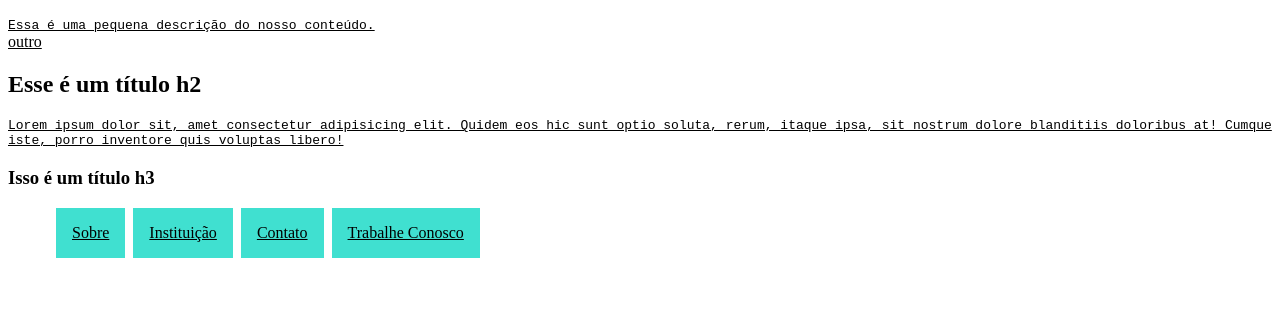
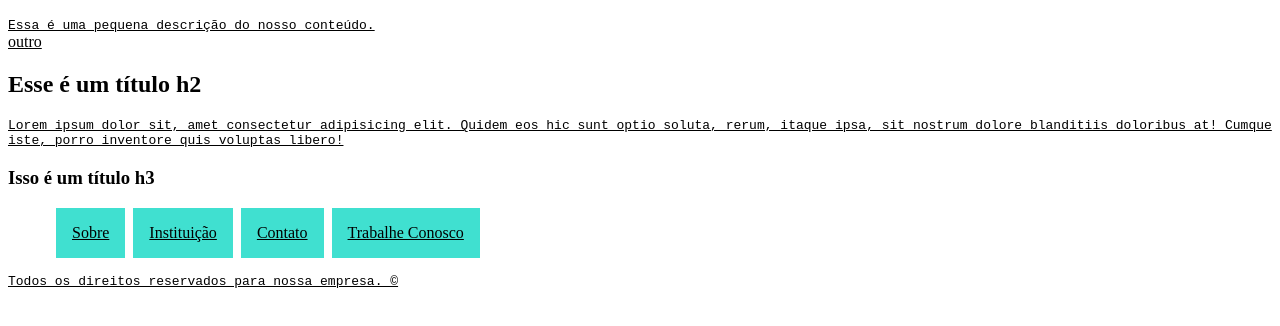
Before and after one commit to rick-Costa/treinando-git, a plain HTML site: page index.html in a window 1280 px wide. Shown: the part 48-374 px from the top of the page. Drawn offline with Linux system fonts and the light colour scheme.

Commit message:
Inserindo o "footer" na página index.html

```diff
--- a/index.html
+++ b/index.html
@@ -30,6 +30,10 @@
          <li><a href="/">Trabalhe Conosco</a></li>
       </ul>
    </aside>
+
+   <footer>
+      <p>Todos os direitos reservados para nossa empresa. &copy</p>
+   </footer>
 </body>
 
 </html>
```
